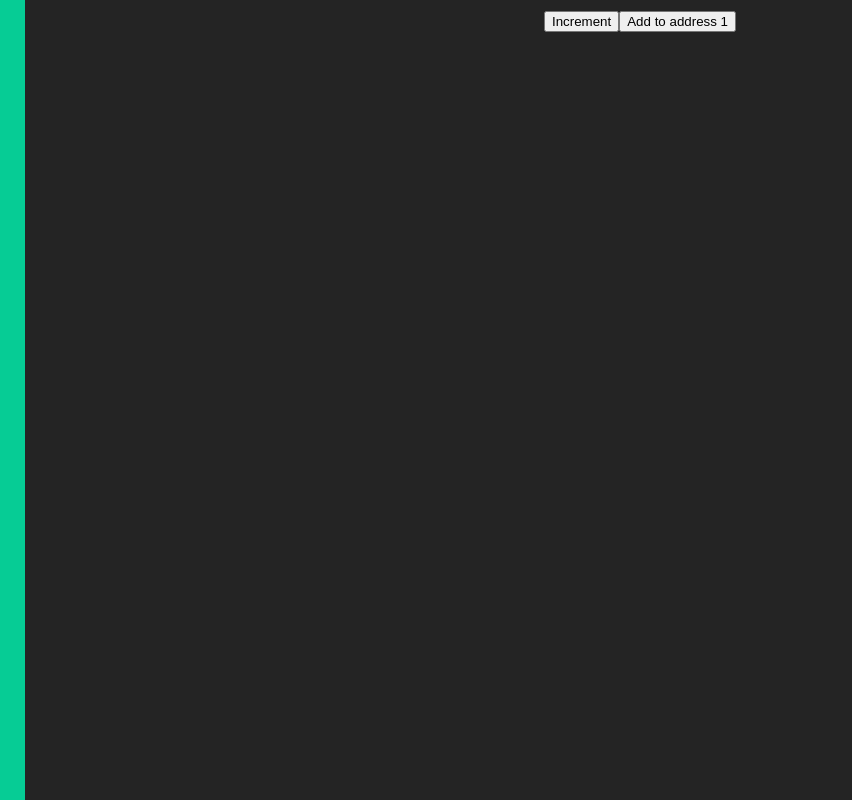
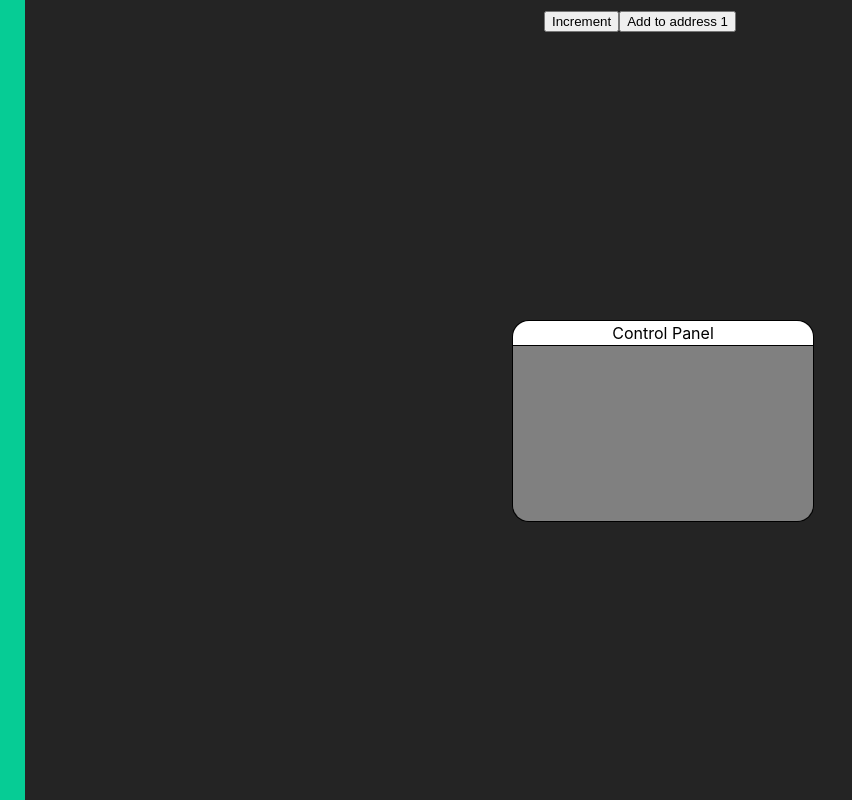
Before and after one commit to Furrj/BitsToBytes, a React (Vite) app: page / in a window 1280 px wide. Shown: the whole page, without its empty margins (0-852 px from the left). Built offline with nearby package versions, Linux system fonts and the light colour scheme.

Commit message:
basic CP layout

```diff
--- a/src/App.tsx
+++ b/src/App.tsx
@@ -5,14 +5,19 @@ import RAM from "./components/RAM/RAM";
 import Change from "./components/Interfaces/Change";
 import Accumulator from "./components/Registers/Accumulator";
 import ComponentToolbar from "./components/UI/ComponentToolbar";
+import ControlPanel from "./components/Interfaces/ControlPanel";
 
-const initState: JSX.Element[] = [];
+const initState: JSX.Element[] = [<ControlPanel />];
 
 const App: React.FC = () => {
   const [activeComponents, setActiveComponents] =
     useState<JSX.Element[]>(initState);
 
-  const components: JSX.Element[] = [<RAM />, <Accumulator />];
+  const components: JSX.Element[] = [
+    <RAM />,
+    <Accumulator />,
+    <ControlPanel />,
+  ];
 
   function updateActiveComponents(component: JSX.Element): void {
     const newState: JSX.Element[] = [...activeComponents];
--- /dev/null
+++ b/src/components/Interfaces/ControlPanel.module.css
@@ -0,0 +1,30 @@
+@import "../../vars.css";
+
+.controlPanel {
+  width: 300px;
+  height: 200px;
+  border: var(--border);
+  position: absolute;
+  left: 40%;
+  top: 40%;
+  cursor: pointer;
+  border-radius: 1rem;
+  display: flex;
+  flex-direction: column;
+}
+
+.title {
+  background: white;
+  color: black;
+  border-top-right-radius: 1rem;
+  border-top-left-radius: 1rem;
+  border-bottom: var(--border);
+}
+
+.panelCont {
+  background: grey;
+  width: 100%;
+  height: 100%;
+  border-bottom-right-radius: 1rem;
+  border-bottom-left-radius: 1rem;
+}
--- /dev/null
+++ b/src/components/Interfaces/ControlPanel.tsx
@@ -0,0 +1,16 @@
+import React from "react";
+import styles from "./ControlPanel.module.css";
+import Draggable from "react-draggable";
+
+const ControlPanel: React.FC = () => {
+  return (
+    <Draggable>
+      <div className={styles.controlPanel}>
+        <div className={styles.title}>Control Panel</div>
+        <div className={styles.panelCont}></div>
+      </div>
+    </Draggable>
+  );
+};
+
+export default ControlPanel;
```
